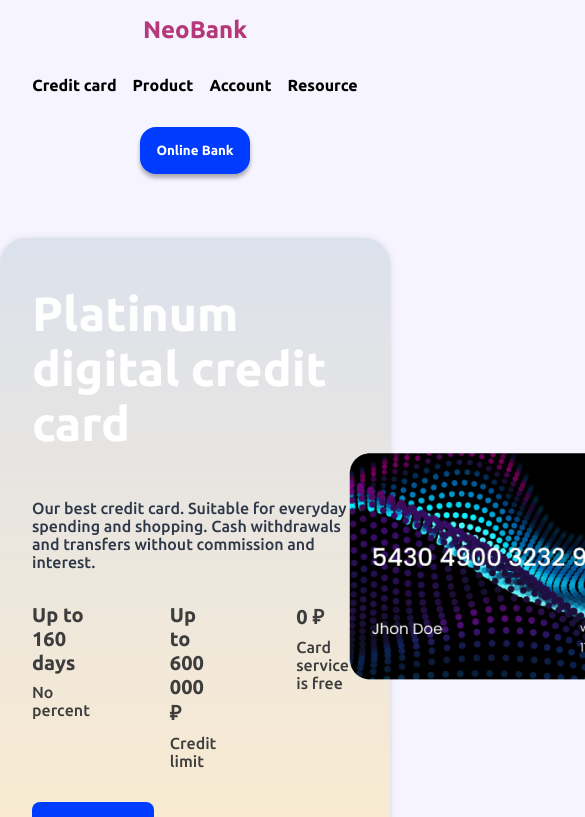
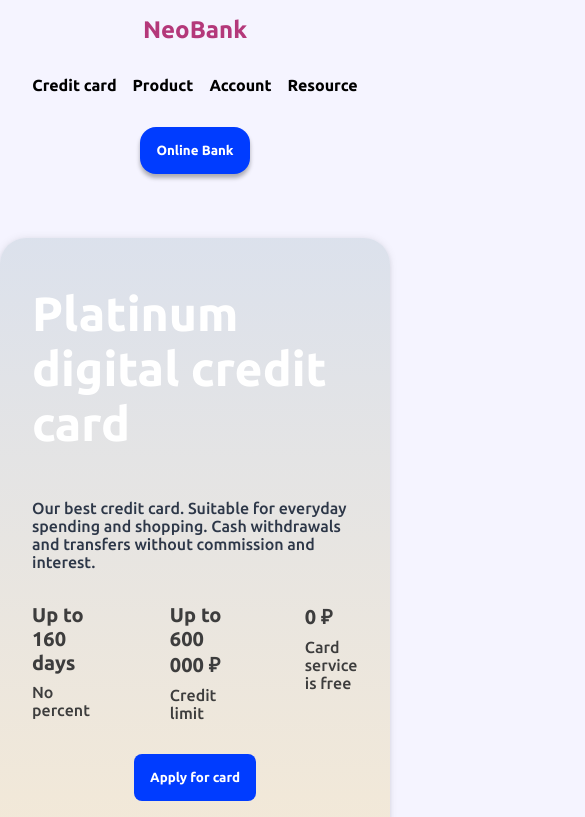
Before and after one commit to NyanLight/neoflex-project, a React (Vite) app: page /loan in a window 390 px wide. Shown: the top 817 px of the page, 585 px wide, since content can reach past the window. Built offline with nearby package versions, Linux system fonts and the light colour scheme.

Commit message:
add responsiveness to platinum component

```diff
--- a/src/components/Platinum/Platinum.module.css
+++ b/src/components/Platinum/Platinum.module.css
@@ -59,3 +59,14 @@
 .platinum__info button {
     align-self: flex-start ;
 }
+
+@media (max-width: 920px) {
+    .platinum {
+        flex-direction: column;
+        gap: 2rem;
+    }
+
+    .platinum__info button {
+        align-self: center;
+    }
+    }
```
